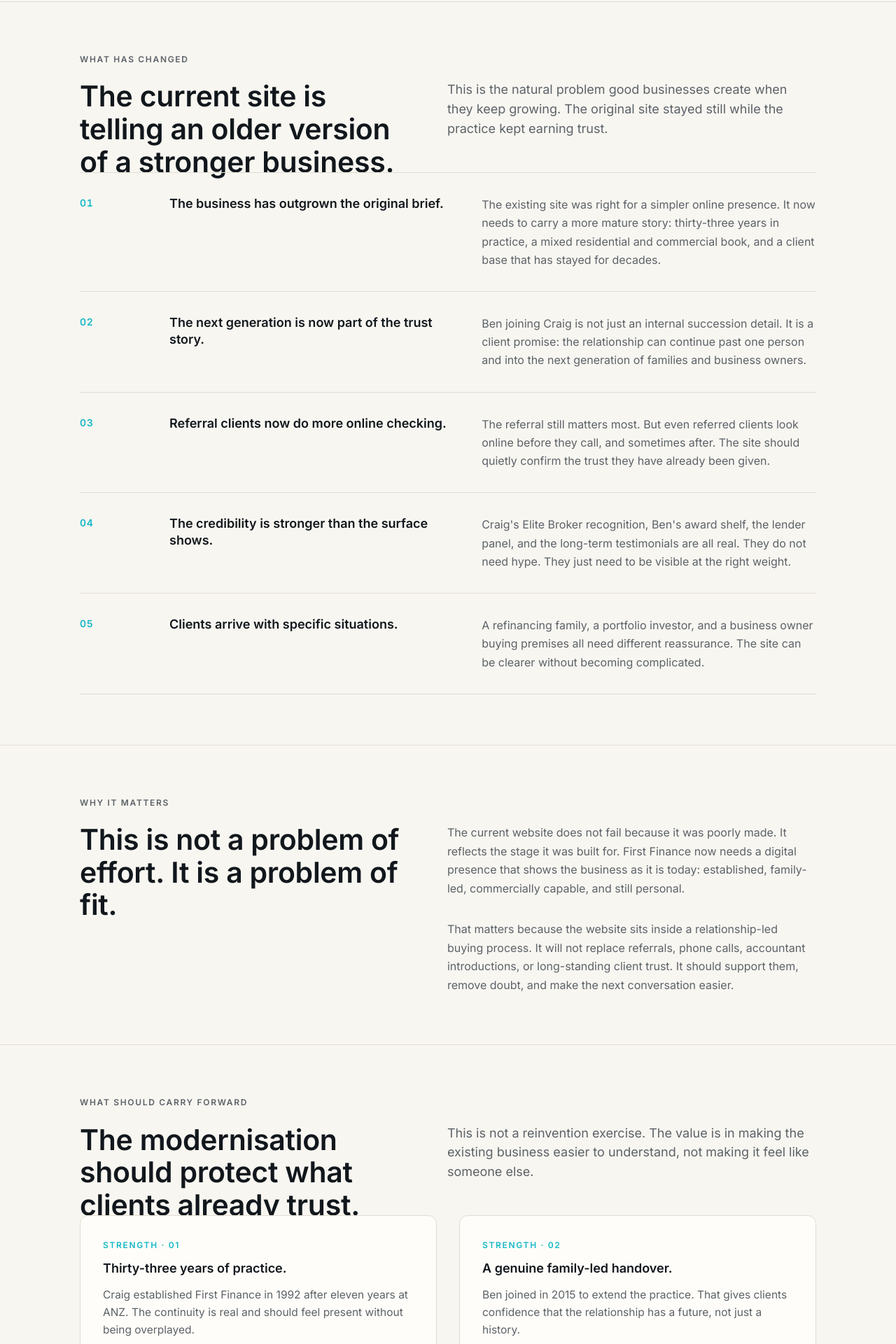
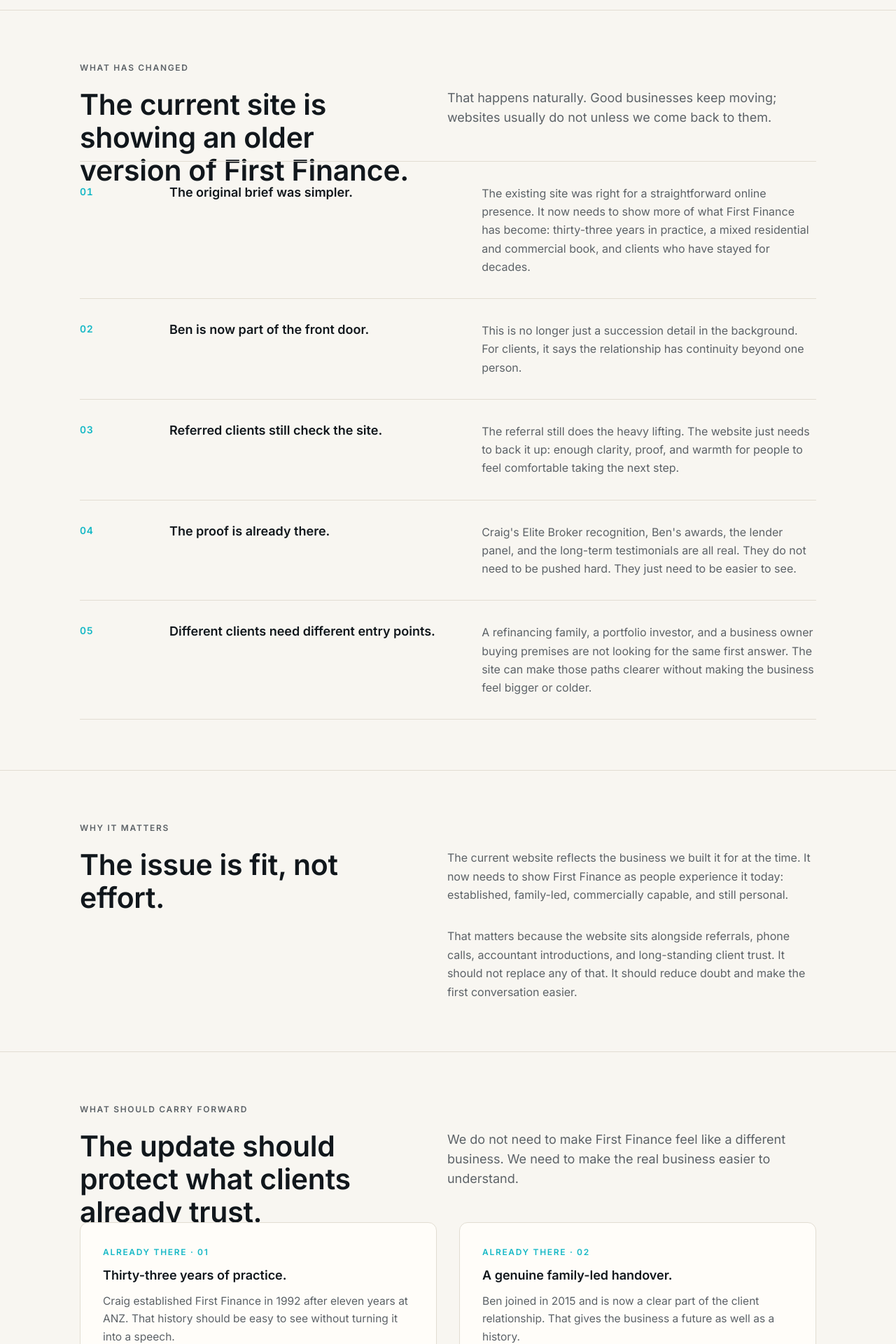
Before and after one commit to GrantGodwin/twny-proposals-platform, a Next.js app: page /first-finance in a window 1280 px wide. Shown: the part 880-2800 px from the top of the page at 70% size. Built offline with nearby package versions, Linux system fonts and the light colour scheme.

Commit message:
refine(first-finance): humanize proposal tone and relationship framing

```diff
--- a/app/first-finance/page.tsx
+++ b/app/first-finance/page.tsx
@@ -3,9 +3,9 @@
 import { join } from "node:path";
 
 export const metadata: Metadata = {
-  title: "First Finance Modernisation Review | twny",
+  title: "First Finance Website Update | twny",
   description:
-    "A practical twny modernisation review and future-state website demo for First Finance Solutions.",
+    "A practical twny website update and working demo for First Finance Solutions.",
   robots: {
     index: false,
     follow: false,
--- a/public/clients/first-finance/index.html
+++ b/public/clients/first-finance/index.html
@@ -3,8 +3,8 @@
 <head>
   <meta charset="utf-8">
   <meta name="viewport" content="width=device-width, initial-scale=1">
-  <title>First Finance — Modernisation Review by twny</title>
-  <meta name="description" content="A practical modernisation review and future-state demo for First Finance Solutions, prepared by twny.">
+  <title>First Finance — Website Update by twny</title>
+  <meta name="description" content="A practical website update and working demo for First Finance Solutions from twny.">
   <meta name="robots" content="noindex">
 
   <link rel="preconnect" href="https://fonts.googleapis.com">
@@ -1961,7 +1961,7 @@
       <button class="mode-tab is-active" id="proposalModeBtn" type="button" aria-pressed="true">Proposal</button>
       <button class="mode-tab" id="demoModeBtn" type="button" aria-pressed="false">Website demo</button>
     </div>
-    <span class="mode-context">SMB technology modernisation · proposal environment</span>
+    <span class="mode-context">Website and systems update · proposal environment</span>
   </nav>
 
   <!-- ========================================================
@@ -1971,7 +1971,7 @@
 
     <header class="pframe" id="pframe" role="banner">
       <div class="pframe__inner">
-        <a href="#intro" class="pmark">twny<span class="bridge" aria-hidden="true"></span><span class="sub">First Finance · Modernisation Review</span></a>
+        <a href="#intro" class="pmark">twny<span class="bridge" aria-hidden="true"></span><span class="sub">First Finance · Website Update</span></a>
         <p class="pmeta"><span>Proposal environment · </span>2026</p>
       </div>
     </header>
@@ -1981,15 +1981,15 @@
       <!-- Section 1 — twny intro -->
       <section id="intro" class="p-section p-intro">
         <div class="wrap">
-          <p class="eyebrow reveal">A practical modernisation review by twny</p>
+          <p class="eyebrow reveal">A practical website update from twny</p>
           <h1 class="h-display reveal" data-d="1" style="margin-top: var(--s-4); max-width: 22ch;">
-            The site we built then did its job. First Finance has grown beyond what it was built to say.
+            We built the original First Finance site years ago. It worked well for the business then. The business has grown since.
           </h1>
           <p class="lede reveal" data-d="2" style="margin-top: var(--s-5);">
-            twny built the current First Finance website years ago. It served the business well for the stage it was in: a clear online presence, a simple explanation of services, and a place for referred clients to confirm they were in the right hands.
+            At the time, the site did what it needed to do: give referred clients a clear place to understand the basics and feel they were in the right hands.
           </p>
           <p class="lede reveal quiet" data-d="3" style="margin-top: var(--s-4);">
-            The business has moved on. Craig and Ben now represent a stronger story than the original site was designed to carry: family continuity, long client relationships, industry recognition, and a practice that feels more established than its digital surface currently suggests. This review is about bringing the website up to the business, not replacing the relationship behind it.
+            Since then, First Finance has changed. Craig and Ben now carry a deeper story: family continuity, long client relationships, industry recognition, and a practice with more depth than the website currently shows. This is about bringing the site up to where the business already is.
           </p>
         </div>
       </section>
@@ -1999,35 +1999,35 @@
         <div class="wrap">
           <p class="section-label reveal">What has changed</p>
           <div class="grid-2-split" style="margin-top: var(--s-4);">
-            <h2 class="h-1 reveal" data-d="1">The current site is telling an older version of a stronger business.</h2>
-            <p class="lede quiet reveal" data-d="2">This is the natural problem good businesses create when they keep growing. The original site stayed still while the practice kept earning trust.</p>
+            <h2 class="h-1 reveal" data-d="1">The current site is showing an older version of First Finance.</h2>
+            <p class="lede quiet reveal" data-d="2">That happens naturally. Good businesses keep moving; websites usually do not unless we come back to them.</p>
           </div>
 
           <ol class="item-list" style="list-style: none;">
             <li class="item reveal">
               <span class="item__num">01</span>
-              <h3 class="item__title">The business has outgrown the original brief.</h3>
-              <p class="item__body">The existing site was right for a simpler online presence. It now needs to carry a more mature story: thirty-three years in practice, a mixed residential and commercial book, and a client base that has stayed for decades.</p>
+              <h3 class="item__title">The original brief was simpler.</h3>
+              <p class="item__body">The existing site was right for a straightforward online presence. It now needs to show more of what First Finance has become: thirty-three years in practice, a mixed residential and commercial book, and clients who have stayed for decades.</p>
             </li>
             <li class="item reveal">
               <span class="item__num">02</span>
-              <h3 class="item__title">The next generation is now part of the trust story.</h3>
-              <p class="item__body">Ben joining Craig is not just an internal succession detail. It is a client promise: the relationship can continue past one person and into the next generation of families and business owners.</p>
+              <h3 class="item__title">Ben is now part of the front door.</h3>
+              <p class="item__body">This is no longer just a succession detail in the background. For clients, it says the relationship has continuity beyond one person.</p>
             </li>
             <li class="item reveal">
               <span class="item__num">03</span>
-              <h3 class="item__title">Referral clients now do more online checking.</h3>
-              <p class="item__body">The referral still matters most. But even referred clients look online before they call, and sometimes after. The site should quietly confirm the trust they have already been given.</p>
+              <h3 class="item__title">Referred clients still check the site.</h3>
+              <p class="item__body">The referral still does the heavy lifting. The website just needs to back it up: enough clarity, proof, and warmth for people to feel comfortable taking the next step.</p>
             </li>
             <li class="item reveal">
               <span class="item__num">04</span>
-              <h3 class="item__title">The credibility is stronger than the surface shows.</h3>
-              <p class="item__body">Craig's Elite Broker recognition, Ben's award shelf, the lender panel, and the long-term testimonials are all real. They do not need hype. They just need to be visible at the right weight.</p>
+              <h3 class="item__title">The proof is already there.</h3>
+              <p class="item__body">Craig's Elite Broker recognition, Ben's awards, the lender panel, and the long-term testimonials are all real. They do not need to be pushed hard. They just need to be easier to see.</p>
             </li>
             <li class="item reveal">
               <span class="item__num">05</span>
-              <h3 class="item__title">Clients arrive with specific situations.</h3>
-              <p class="item__body">A refinancing family, a portfolio investor, and a business owner buying premises all need different reassurance. The site can be clearer without becoming complicated.</p>
+              <h3 class="item__title">Different clients need different entry points.</h3>
+              <p class="item__body">A refinancing family, a portfolio investor, and a business owner buying premises are not looking for the same first answer. The site can make those paths clearer without making the business feel bigger or colder.</p>
             </li>
           </ol>
         </div>
@@ -2038,13 +2038,13 @@
         <div class="wrap">
           <p class="section-label reveal">Why it matters</p>
           <div class="grid-2-split" style="margin-top: var(--s-4);">
-            <h2 class="h-1 reveal" data-d="1">This is not a problem of effort. It is a problem of fit.</h2>
+            <h2 class="h-1 reveal" data-d="1">The issue is fit, not effort.</h2>
             <div class="stack-l">
               <p class="body-l reveal quiet" data-d="1">
-                The current website does not fail because it was poorly made. It reflects the stage it was built for. First Finance now needs a digital presence that shows the business as it is today: established, family-led, commercially capable, and still personal.
+                The current website reflects the business we built it for at the time. It now needs to show First Finance as people experience it today: established, family-led, commercially capable, and still personal.
               </p>
               <p class="body-l reveal quiet" data-d="2">
-                That matters because the website sits inside a relationship-led buying process. It will not replace referrals, phone calls, accountant introductions, or long-standing client trust. It should support them, remove doubt, and make the next conversation easier.
+                That matters because the website sits alongside referrals, phone calls, accountant introductions, and long-standing client trust. It should not replace any of that. It should reduce doubt and make the first conversation easier.
               </p>
             </div>
           </div>
@@ -2056,36 +2056,36 @@
         <div class="wrap">
           <p class="section-label reveal">What should carry forward</p>
           <div class="grid-2-split" style="margin-top: var(--s-4);">
-            <h2 class="h-1 reveal" data-d="1">The modernisation should protect what clients already trust.</h2>
-            <p class="lede quiet reveal" data-d="2">This is not a reinvention exercise. The value is in making the existing business easier to understand, not making it feel like someone else.</p>
+            <h2 class="h-1 reveal" data-d="1">The update should protect what clients already trust.</h2>
+            <p class="lede quiet reveal" data-d="2">We do not need to make First Finance feel like a different business. We need to make the real business easier to understand.</p>
           </div>
 
           <div class="strength-grid">
             <div class="strength reveal">
-              <p class="strength__lbl">Strength · 01</p>
+              <p class="strength__lbl">Already there · 01</p>
               <h3 class="strength__title">Thirty-three years of practice.</h3>
-              <p class="strength__body">Craig established First Finance in 1992 after eleven years at ANZ. The continuity is real and should feel present without being overplayed.</p>
+              <p class="strength__body">Craig established First Finance in 1992 after eleven years at ANZ. That history should be easy to see without turning it into a speech.</p>
             </div>
             <div class="strength reveal" data-d="1">
-              <p class="strength__lbl">Strength · 02</p>
+              <p class="strength__lbl">Already there · 02</p>
               <h3 class="strength__title">A genuine family-led handover.</h3>
-              <p class="strength__body">Ben joined in 2015 to extend the practice. That gives clients confidence that the relationship has a future, not just a history.</p>
+              <p class="strength__body">Ben joined in 2015 and is now a clear part of the client relationship. That gives the business a future as well as a history.</p>
             </div>
             <div class="strength reveal">
-              <p class="strength__lbl">Strength · 03</p>
+              <p class="strength__lbl">Already there · 03</p>
               <h3 class="strength__title">A real award shelf.</h3>
-              <p class="strength__body">Craig's Elite Broker recognition and Ben's awards deserve clearer placement. Presented plainly, they add confidence without making the site feel self-congratulatory.</p>
+              <p class="strength__body">Craig's Elite Broker recognition and Ben's awards deserve clearer placement. Presented plainly, they add confidence without sounding like bragging.</p>
             </div>
             <div class="strength reveal" data-d="1">
-              <p class="strength__lbl">Strength · 04</p>
+              <p class="strength__lbl">Already there · 04</p>
               <h3 class="strength__title">A purple-and-gold identity already in place.</h3>
-              <p class="strength__body">The existing purple and gold already belong to the business. The modernisation should refine that equity, not walk away from it.</p>
+              <p class="strength__body">The existing purple and gold already belong to the business. The update should refine that equity, not walk away from it.</p>
             </div>
           </div>
         </div>
       </section>
 
-      <!-- Section 5 — What we'd modernise -->
+      <!-- Section 5 — What we'd update -->
       <section id="modernise" class="p-section">
         <div class="wrap">
           <p class="section-label reveal">What we would update</p>
@@ -2095,27 +2095,27 @@
             <li class="item reveal">
               <span class="item__num">01</span>
               <h3 class="item__title">Bring Craig and Ben forward.</h3>
-              <p class="item__body">The father-and-son continuity should be visible early because it explains why clients can trust the relationship to keep going.</p>
+              <p class="item__body">Craig and Ben should be visible early because they explain the continuity clients are really buying into.</p>
             </li>
             <li class="item reveal">
               <span class="item__num">02</span>
               <h3 class="item__title">Show the credentials simply.</h3>
-              <p class="item__body">Recognition, licences, lender breadth, and experience should be easy to find. They should feel like proof points, not decoration.</p>
+              <p class="item__body">Recognition, licences, lender breadth, and experience should be easy to find. They should feel useful, not decorative.</p>
             </li>
             <li class="item reveal">
               <span class="item__num">03</span>
               <h3 class="item__title">Treat testimonials as relationships.</h3>
-              <p class="item__body">The existing client words are strong. Adding timeframes and context makes them feel like evidence of long-term trust, not generic social proof.</p>
+              <p class="item__body">The existing client words are strong. A little context around timeframes and situations would make them feel more like real relationships and less like generic testimonials.</p>
             </li>
             <li class="item reveal">
               <span class="item__num">04</span>
               <h3 class="item__title">Organise services around real situations.</h3>
-              <p class="item__body">Home finance, portfolio finance, and business finance each need a different first answer. The site should help people recognise themselves quickly.</p>
+              <p class="item__body">Home finance, portfolio finance, and business finance each need a different first answer. The site should help people find the right starting point quickly.</p>
             </li>
             <li class="item reveal">
               <span class="item__num">05</span>
               <h3 class="item__title">Add useful working surfaces.</h3>
-              <p class="item__body">A borrowing estimate, refinance health check, process guide, and occasional market note all make the site feel active and practical.</p>
+              <p class="item__body">A borrowing estimate, refinance health check, process guide, and occasional market note would make the site more useful before someone picks up the phone.</p>
             </li>
           </ol>
         </div>
@@ -2124,10 +2124,10 @@
       <!-- Section 6 — Brand evolution -->
       <section id="evolution" class="p-section">
         <div class="wrap">
-          <p class="section-label reveal">How the identity could evolve</p>
+          <p class="section-label reveal">How the identity could be refreshed</p>
           <div class="grid-2-split" style="margin-top: var(--s-4);">
             <h2 class="h-1 reveal" data-d="1">Keep the recognisable cues. Make them feel current and useful.</h2>
-            <p class="lede quiet reveal" data-d="2">The quickest way to show the shift is to apply it. Same business, same colours, same family-led trust — presented with more clarity.</p>
+            <p class="lede quiet reveal" data-d="2">The useful move is not to throw away what people recognise. It is to clean it up and use it more consistently.</p>
           </div>
 
           <div class="brand-kit reveal">
@@ -2136,7 +2136,7 @@
                 <p class="section-label">Logo direction</p>
                 <p class="brand-wordmark">first finance<span>.</span></p>
               </div>
-              <p class="brand-kit__note">A cleaner wordmark keeps the name simple and recognisable. The existing purple and gold cues are kept, then quietened and applied with more consistency.</p>
+              <p class="brand-kit__note">A cleaner wordmark keeps the name simple and recognisable. The purple and gold stay, just quieter and more consistent.</p>
             </div>
 
             <div class="brand-swatches" aria-label="Evolved First Finance colours">
@@ -2162,7 +2162,7 @@
               <article class="brand-sample">
                 <p class="brand-sample__label">Homepage module</p>
                 <h3 class="brand-sample__title">Advisor for life. Across generations.</h3>
-                <p class="brand-sample__body">A warm introduction for referred clients who want to know who Craig and Ben are before making contact.</p>
+                <p class="brand-sample__body">A warm introduction for referred clients who want to know who Craig and Ben are before they get in touch.</p>
                 <div class="brand-button-row">
                   <span class="brand-mini-btn">Talk to us</span>
                   <span class="brand-mini-btn is-secondary">See services</span>
@@ -2172,7 +2172,7 @@
               <article class="brand-sample">
                 <p class="brand-sample__label">Proof module</p>
                 <h3 class="brand-sample__title">33 years, 35+ lenders, two generations.</h3>
-                <p class="brand-sample__body">Short, factual surfaces help the site feel credible without asking the visitor to read a long case for the business.</p>
+                <p class="brand-sample__body">Short, factual proof gives people confidence without asking them to read a long case for the business.</p>
                 <div class="brand-button-row">
                   <span class="brand-mini-btn is-secondary">Craig Walker · Elite Broker</span>
                   <span class="brand-mini-btn is-secondary">Ben Walker · CRN 480233</span>
@@ -2203,33 +2203,33 @@
         <div class="wrap-narrow">
           <p class="section-label reveal">Website demo</p>
           <h2 class="h-1 reveal" data-d="1" style="margin-top: var(--s-4);">
-            Step into the next version of First Finance.
+            Have a look at what this could feel like.
           </h2>
           <p class="lede reveal quiet" data-d="2">
-            Use the switch above or the button below to open the working demo. It is still a prototype, but it is structured like a real site so the direction can be judged properly.
+            Use the switch above or the button below to open the working demo. It is not the final site, but there is enough there to react to properly.
           </p>
           <button class="btn btn-primary btn-large reveal" data-d="3" id="enterDemoBtn" type="button">
             Open website demo
             <span class="arrow" aria-hidden="true">→</span>
           </button>
-          <p class="small reveal" data-d="3">The proposal tab remains available at all times.</p>
+          <p class="small reveal" data-d="3">You can come back to this proposal at any time.</p>
         </div>
       </section>
 
       <!-- Section 8 — Next steps (after return) -->
       <section id="next" class="p-section p-next">
         <div class="wrap">
-          <p class="section-label reveal">Next conversation</p>
+          <p class="section-label reveal">Where we would go from here</p>
           <h2 class="h-display reveal" data-d="1" style="margin-top: var(--s-4); max-width: 22ch;">
-            The useful next step is a conversation.
+            The useful next step is to talk it through.
           </h2>
           <p class="lede reveal quiet" data-d="2" style="margin-top: var(--s-5);">
-            This is not a finished site. It is a working direction. The next step would be a short conversation about what feels right, what should change, and what a real engagement would need to include.
+            If this feels close, the next step is a short conversation about what feels right, what should change, and what a proper build would need to include.
           </p>
 
           <div class="reveal" data-d="3" style="margin-top: var(--s-6);">
-            <a href="mailto:hello@twny.com.au?subject=First%20Finance%20—%20modernisation%20review" class="btn btn-primary btn-large">
-              Start that conversation
+            <a href="mailto:hello@twny.com.au?subject=First%20Finance%20—%20website%20update" class="btn btn-primary btn-large">
+              Talk it through
               <span class="arrow" aria-hidden="true">→</span>
             </a>
             <p class="small reveal" data-d="3" style="margin-top: var(--s-4); color: var(--ink-quiet); font-size: 14px;">
@@ -2238,7 +2238,7 @@
           </div>
 
           <div class="signature">
-            <span>First Finance modernisation review</span>
+            <span>First Finance website update</span>
             <span>twny · 2026</span>
           </div>
         </div>
```
